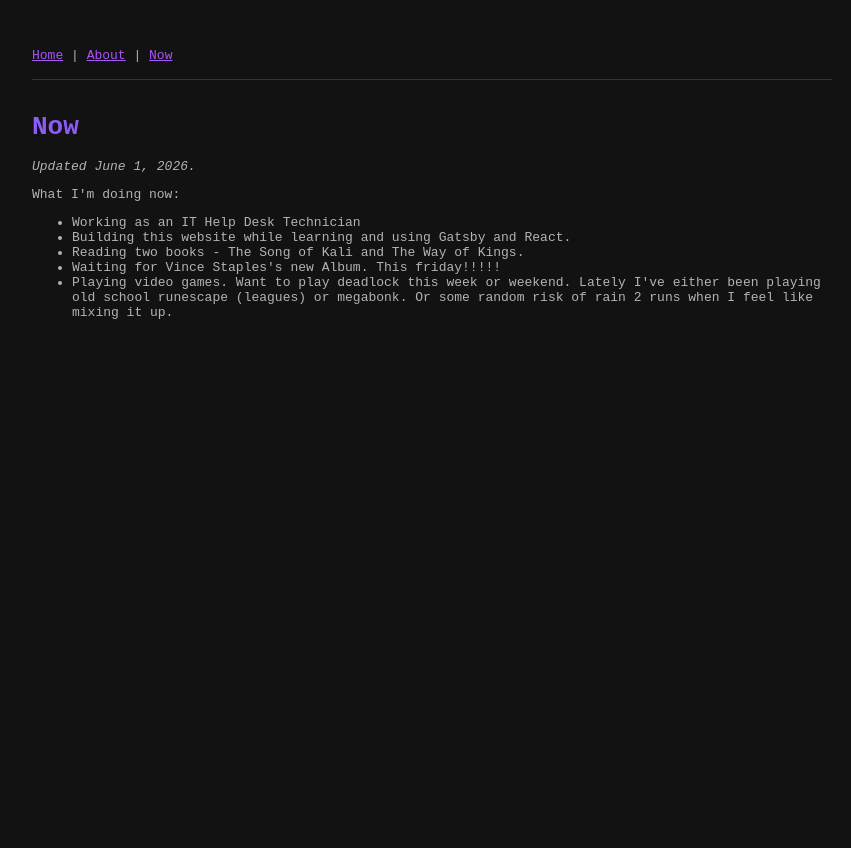
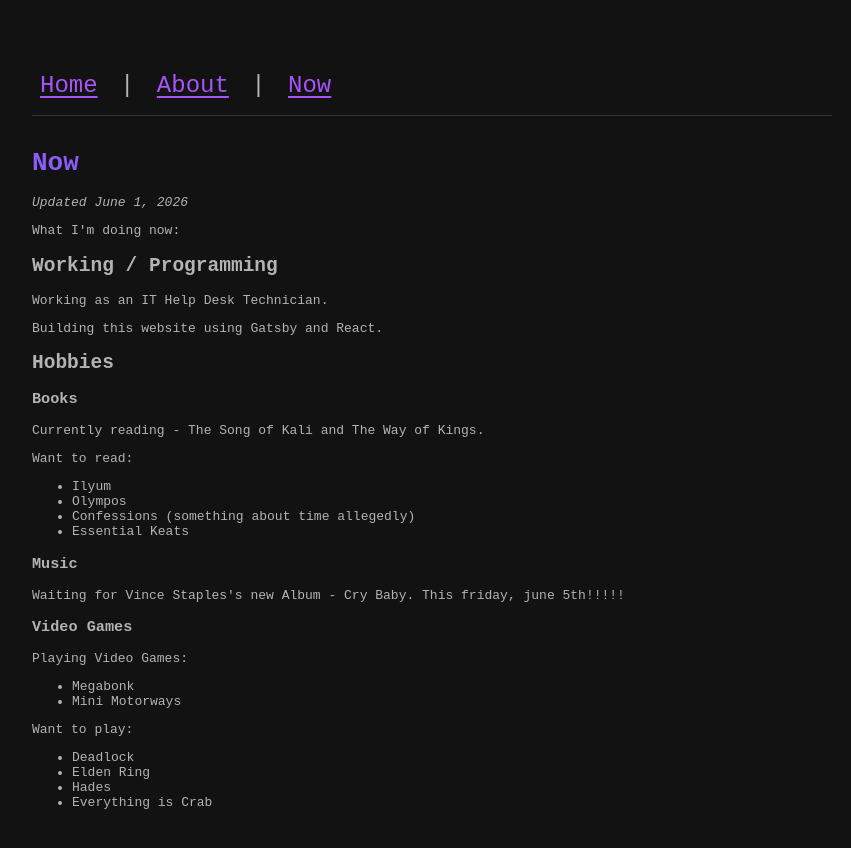
Before and after one commit to nstitely/personal-website, a Gatsby site in the folder garden/: page /now in a window 1280 px wide. Shown: the whole page, without its empty margins (208-1059 px from the left). Before the commit the page ends 800 px from the top, so only its background shows below. Built offline with nearby package versions, Linux system fonts and the light colour scheme; Gatsby itself is replaced by a stand-in of ours.

Commit message:
Update now page and css

```diff
--- a/garden/src/pages/now.js
+++ b/garden/src/pages/now.js
@@ -10,18 +10,49 @@ const NowPage = () => {
       </nav>
 
       <h1>Now</h1>
-      <p><em>Updated June 1, 2026.</em></p>
+
+      <p><em>Updated June 1, 2026</em></p>
 
       <p>What I'm doing now:</p>
 
+      <h2>Working / Programming</h2>
+
+      <p>Working as an IT Help Desk Technician.</p>
+      <p>Building this website using Gatsby and React.</p>
+
+      <h2>Hobbies</h2>
+
+      <h3>Books</h3>
+
+      <p>Currently reading - The Song of Kali and The Way of Kings.</p>
+      <p>Want to read:</p>
       <ul>
-        <li>Working as an IT Help Desk Technician</li>
-        <li>Building this website while learning and using Gatsby and React.</li>
-        <li>Reading two books - The Song of Kali and The Way of Kings.</li>
-        <li>Waiting for Vince Staples's new Album. This friday!!!!!</li>
-        <li>Playing video games. Want to play deadlock this week or weekend. Lately I've either been playing old school runescape (leagues) or megabonk. Or some random risk of rain 2 runs when I feel like mixing it up.</li>
+        <li>Ilyum</li>
+        <li>Olympos</li>
+        <li>Confessions (something about time allegedly)</li>
+        <li>Essential Keats</li>
+      </ul>
 
+      <h3>Music</h3>
+
+      <p>Waiting for Vince Staples's new Album - Cry Baby. This friday, june 5th!!!!!</p>
+
+      <h3>Video Games</h3>
+
+      <p>Playing Video Games:</p>
+      <ul>
+        <li>Megabonk</li>
+        <li>Mini Motorways</li>
       </ul>
+
+      <p>Want to play:</p>
+    <ul>
+        <li>Deadlock</li>
+        <li>Elden Ring</li>
+        <li>Hades</li>
+        <li>Everything is Crab</li>
+      </ul>
+
     </main>
   )
 }
--- a/garden/src/styles/global.css
+++ b/garden/src/styles/global.css
@@ -13,4 +13,17 @@ a { color: #a855f7; }
 
 a:hover { text-decoration: underline; }
 
-nav { margin-bottom: 2rem; border-bottom: 1px solid #333; padding-bottom: 1rem; }
+nav {
+  margin-bottom: 2rem;
+  border-bottom: 1px solid #333;
+
+  font-size: 1.5rem;
+  padding-top: 1.5rem;
+  padding-bottom: 1rem;
+}
+
+nav a {
+  padding: 0.5rem;
+  text-decoration-thickness: 2px;
+  text-underline-offset: 4px;
+}
```
